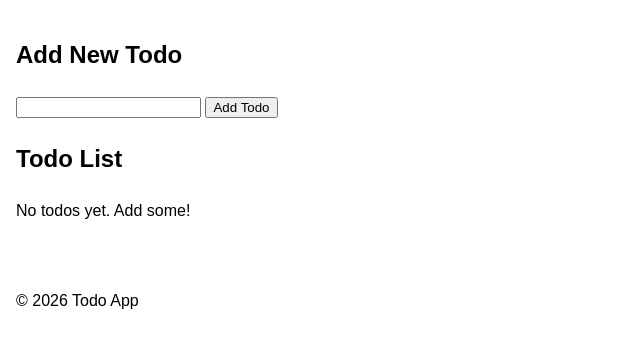
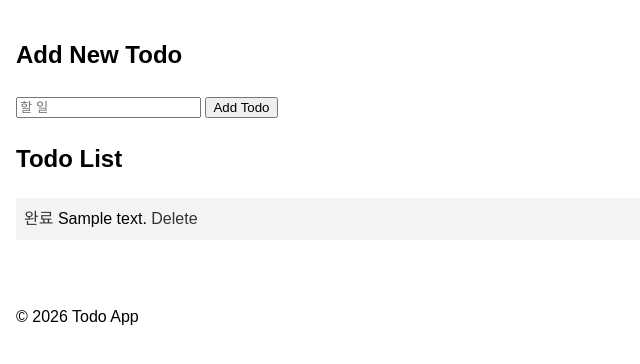
Before and after one commit to jekim4/flask-practice1, a Flask app: page / in a window 1280 px wide. Shown: the part 126-490 px from the top of the page, without its empty margins (0-640 px from the left). Run offline with Flask 3, Linux system fonts and the light colour scheme; tables that the repository leaves empty hold one stand-in row (values such as "Sample post").

Commit message:
4강 실습: todo_app 저장소를 리스트에서 DB(SQLAlchemy, MySQL)로 변경
- Todo 모델 정의, add/commit/delete 와 get_or_404 로 CRUD
- 템플릿에서 loop.index0 대신 todo.id, todo.text 사용
- .gitignore 에 instance/ 추가

Co-Authored-By: Claude Opus 5.5 <noreply@anthropic.com>

```diff
--- a/todo_app/app.py
+++ b/todo_app/app.py
@@ -1,23 +1,53 @@
 from flask import Flask, render_template, request, redirect, url_for
+from flask_sqlalchemy import SQLAlchemy
 
 app = Flask(__name__)
 
-# 간단한 in-memory 데이터 저장소
-todos = []
+# 데이터베이스 주소 (MySQL)
+# app.config['SQLALCHEMY_DATABASE_URI'] = 'sqlite:///todo.db'
+app.config['SQLALCHEMY_DATABASE_URI'] = 'mysql+pymysql://flask_user:password@localhost/flask_todo_db'
+db = SQLAlchemy(app)
+
+
+# todos = [] f 표 하나
+class Todo(db.Model):
+    id = db.Column(db.Integer, primary_key=True)
+    text = db.Column(db.String(100), nullable=False)
+    done = db.Column(db.Boolean, default=False)
+
+    def __repr__(self):
+        return f'<Todo {self.id} {self.text}>'
+
 
 @app.route('/', methods=['GET', 'POST'])
 def index():
     if request.method == 'POST':
-        todo = request.form['todo']
-        todos.append(todo)
+        db.session.add(Todo(text=request.form['todo']))
+        db.session.commit()
         return redirect(url_for('index'))
+    todos = Todo.query.all()
     return render_template('index.html', todos=todos)
 
-@app.route('/delete/<int:index>')
-def delete(index):
-    if 0 <= index < len(todos):
-        del todos[index]
+
+@app.route('/toggle/<int:id>')
+def toggle(id):
+    todo = db.get_or_404(Todo, id)
+    todo.done = not todo.done
+    db.session.commit()
     return redirect(url_for('index'))
+
+
+@app.route('/delete/<int:id>')
+def delete(id):
+    todo = db.get_or_404(Todo, id)
+    db.session.delete(todo)
+    db.session.commit()
+    return redirect(url_for('index'))
+
+
+# 라우트를 모두 적은 다음, 표 만들기
+with app.app_context():
+    db.create_all()
 
 if __name__ == '__main__':
     app.run(debug=True)
--- a/todo_app/templates/index.html
+++ b/todo_app/templates/index.html
@@ -5,7 +5,7 @@
 {% block content %}
 <h2>Add New Todo</h2>
 <form method="post">
-    <input type="text" name="todo" required>
+    <input type="text" name="todo" placeholder="할 일" required>
     <button type="submit">Add Todo</button>
 </form>
 
@@ -14,8 +14,13 @@
 <ul>
     {% for todo in todos %}
     <li>
-        {{ todo }}
-        <a href="{{ url_for('delete', index=loop.index0) }}">Delete</a>
+        <a href="{{ url_for('toggle', id=todo.id) }}">완료</a>
+        {% if todo.done %}
+            <span class="done">{{ todo.text }}</span>
+        {% else %}
+            {{ todo.text }}
+        {% endif %}
+        <a href="{{ url_for('delete', id=todo.id) }}">Delete</a>
     </li>
     {% endfor %}
 </ul>
```
Also changed, not shown: 1 other file.
